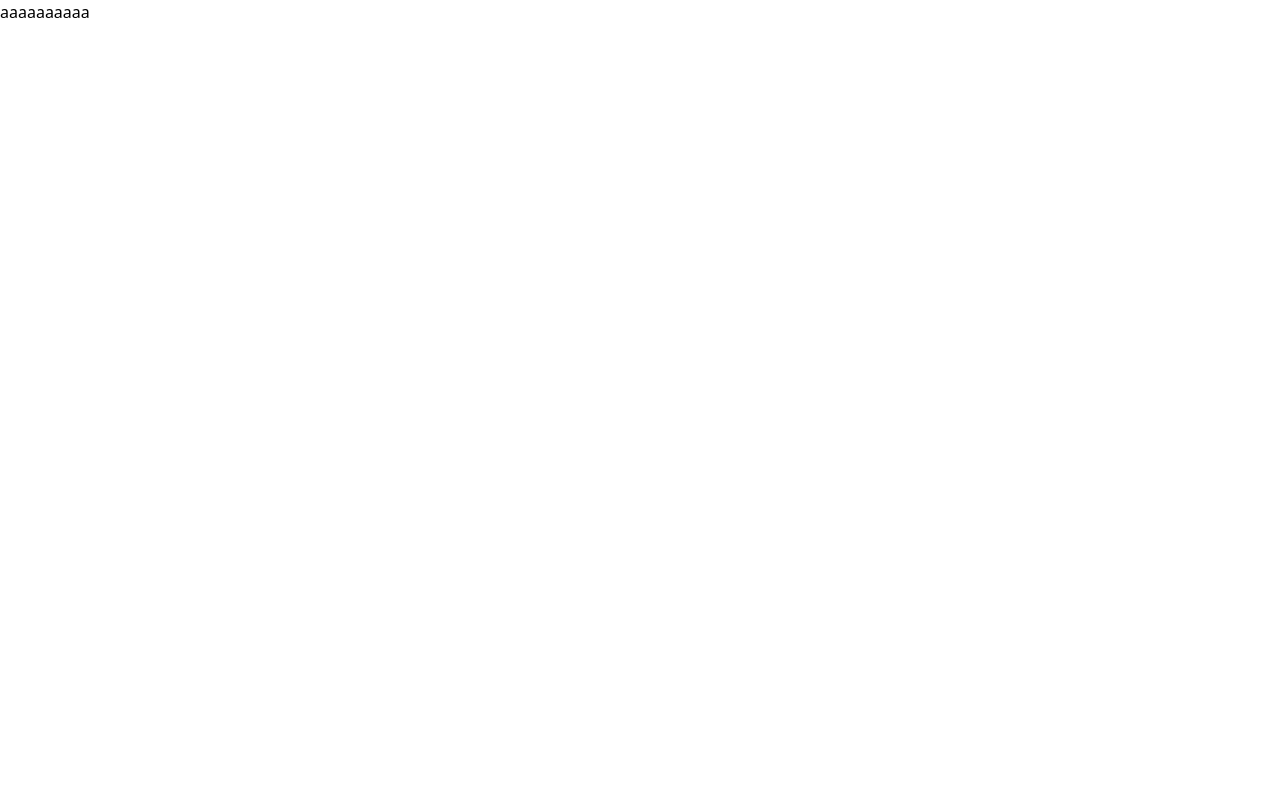
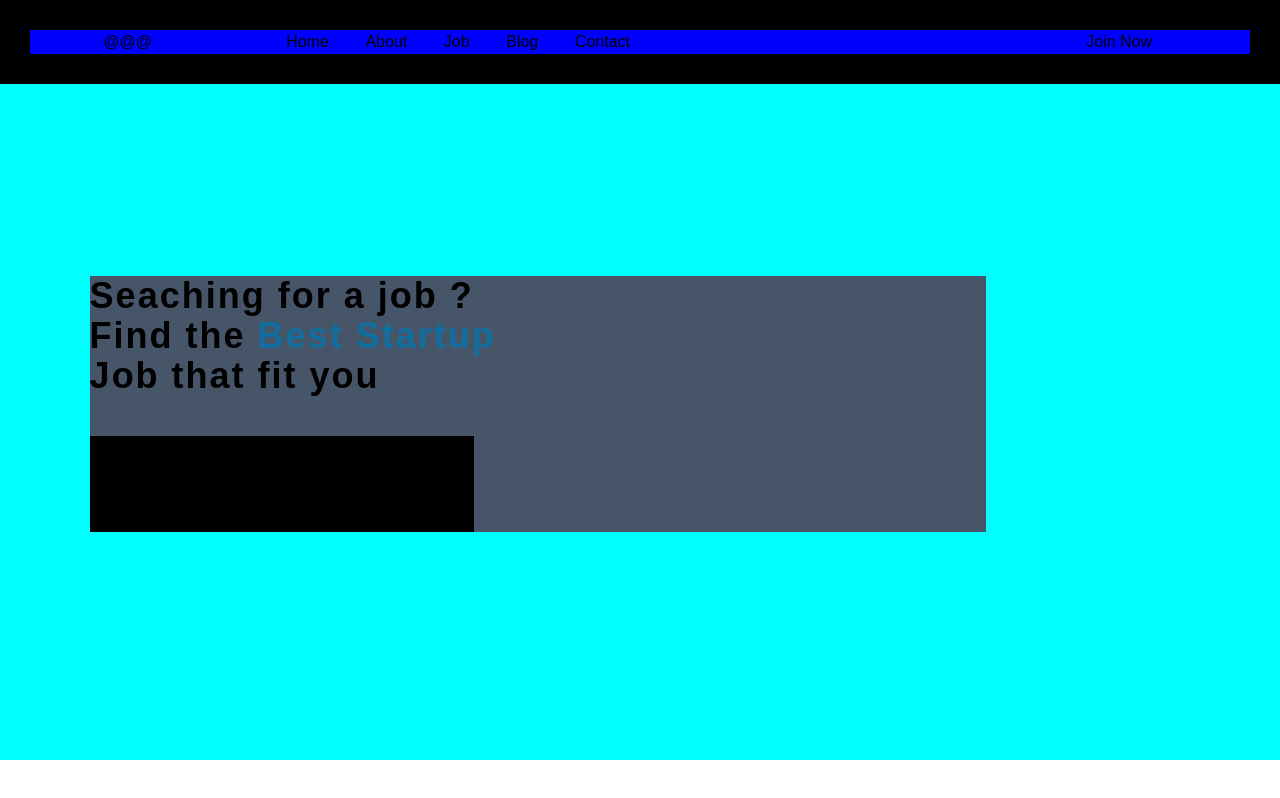
Before and after one commit to Arbin-PK/Avatar, a website: page index.html in a window 1280 px wide. Drawn offline with nearby package versions, Linux system fonts and the light colour scheme.

Commit message:
Add files via upload

```diff
--- /dev/null
+++ b/index.css
@@ -0,0 +1,74 @@
+* {
+    margin: 0;
+    box-sizing: border-box;
+    font-family: Arial, Helvetica, sans-serif;
+    list-style: none;
+}
+
+header {
+    background-color: aqua;
+    height: 95vh;
+}
+
+nav {
+    background-color: black;
+    padding: 30px;
+}
+
+ul {
+    display: flex;
+    background-color: blue;
+    gap: 3%;
+}
+
+li {
+    position: relative;
+    left: 14%;
+}
+
+.logo {
+    position: relative;
+    left: 6%;
+}
+
+button {
+    background-color: brown;
+    padding: 10px;
+    position: absolute;
+    right: 10%;
+}
+
+#txt2 {
+    letter-spacing: 2px;
+    font-weight: bold;
+    position: relative;
+    right: 8%;
+}
+
+span {
+    color: rgb(18, 110, 159);
+}
+
+
+
+
+
+
+
+
+
+
+
+
+
+
+
+
+/* responsividade */
+@media only screen and (max-width:860px) {
+
+
+    .list {
+        display: none;
+    }
+}
--- a/index.html
+++ b/index.html
@@ -5,14 +5,37 @@
     <meta charset="UTF-8">
     <meta name="viewport" content="width=device-width, initial-scale=1.0">
     <script src="https://cdn.tailwindcss.com"></script>
+    <link rel="stylesheet" href="index.css">
 
 
     <title>Document</title>
 </head>
 
 <body>
+    <header>
+        <nav>
+            <ul>
+                <li class="logo">@@@</li>
+                <li class="list">Home</li>
+                <li class="list">About</li>
+                <li class="list">Job</li>
+                <li class="list">Blog</li>
+                <li class="list">Contact</li>
+               <button>Join Now</button>
+            </ul>
+        </nav>
 
-<a href="newcount.html">aaaaaaaaaa</a>
+        <div id="txt2" class="m-48 text-4xl bg-slate-600">
+            <p>Seaching for a job ? <br>
+            Find the <span>Best Startup</span> <br>
+        Job that fit you</p> <br>
+        <div class="w-96 bg-black p-7">
+            .
+            </div>
+        </div>
+
+
+    </header>
 
 </body>
 
--- a/newcount.css
+++ b/newcount.css
@@ -6,6 +6,9 @@
 }
 
 body {
+    overflow-y: hidden;
+    user-select: none;
+    background-color: black;
     background-image: url(pexels-pramodtiwari-13971179.jpg);
     background-repeat: no-repeat;
     background-size: cover;
@@ -14,6 +17,29 @@ body {
 a {
     color: blue;
     text-decoration: underline;
+}
+
+#menu {
+    background-color: #dadff710;
+    box-shadow: 0px 2px 1px #29767544;
+}
+
+.hb {
+    position: relative;
+    right: 46%;
+    display: none;
+    cursor: pointer;
+    width: 40px;
+}
+
+.hb div {
+    background-color: azure;
+    height: 4px;
+    margin: 4px;
+}
+
+li {
+    cursor: pointer;
 }
 
 #txt1 {
@@ -28,8 +54,7 @@ h1 {
 }
 
 input:focus {
-   color: white;
-    font-weight: bold;
+    outline: solid #236766;
 }
 
 #nome {
@@ -45,7 +70,7 @@ input:focus {
 
 #pn:focus {
     background-color: white;
-    color: black;
+    color: #236766;
 }
 
 #email {
@@ -85,14 +110,19 @@ input:focus {
 
 #botao1 {
     cursor: pointer;
-    background-color: white;
+    background-color: #DADFF7;
     color: rgb(0, 0, 0);
     border: solid gray;
 }
 
 #botao2 {
-    background-color: rgb(46, 96, 183);
+    background-color: #236766;
     color: white;
+    transition: 0.3s;
+}
+
+#botao2:hover {
+    box-shadow: 0px 0px 14px #236766;
 }
 
 
@@ -100,6 +130,19 @@ input:focus {
 
 /* responsividade */
 @media only screen and (max-width:860px) {
+
+    body {
+        overflow-y: visible;
+        height: 100%;
+    }
+
+    .hb {
+        display: block;
+    }
+
+    #lista-principal {
+        display: none;
+    }
 
     #nome {
         gap: 0.5%;
@@ -121,12 +164,13 @@ input:focus {
 
     #botoes {
         justify-content: center;
+        font-size: small;
         left: 0;
     }
 
     #botao1,
     #botao2 {
-        padding: 2%;
+        padding: 4%;
         width: 46.5%;
     }
 
```
Also changed, not shown: newcount.html (+25 -18 lines).
